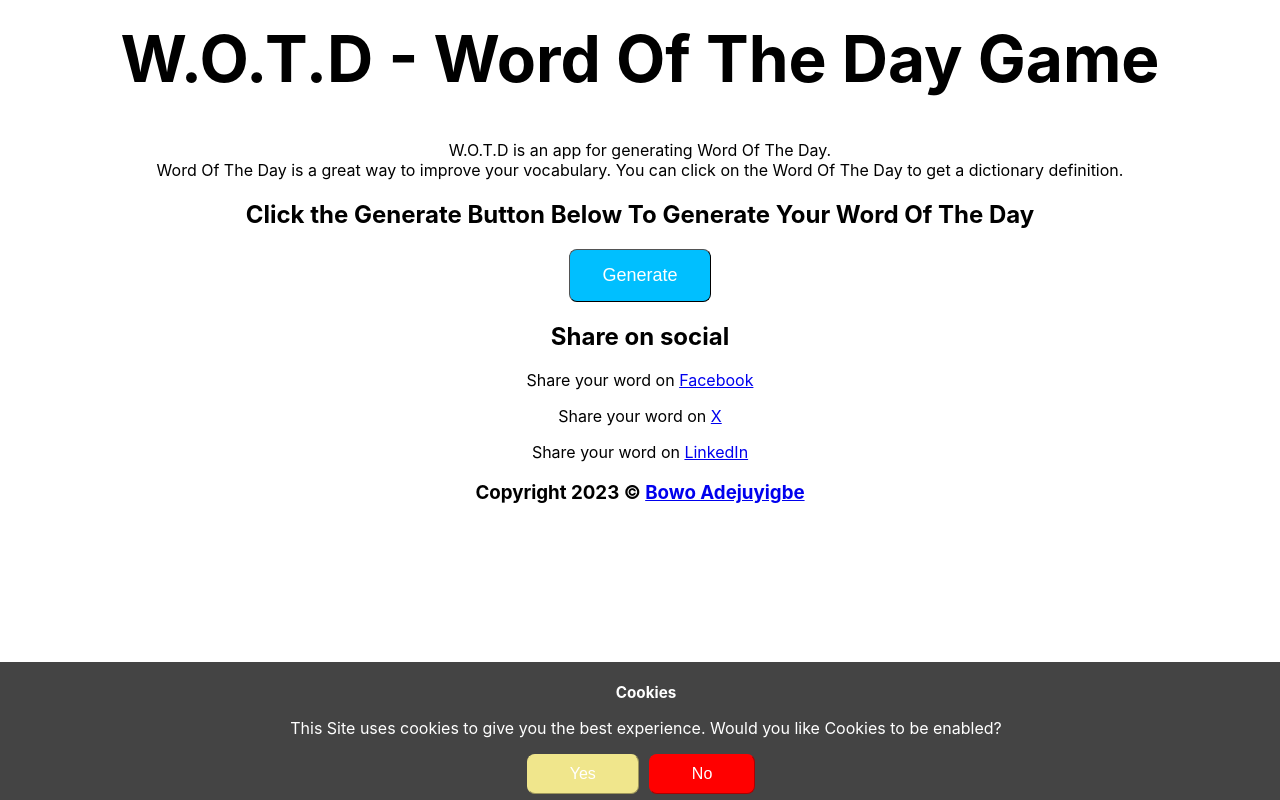
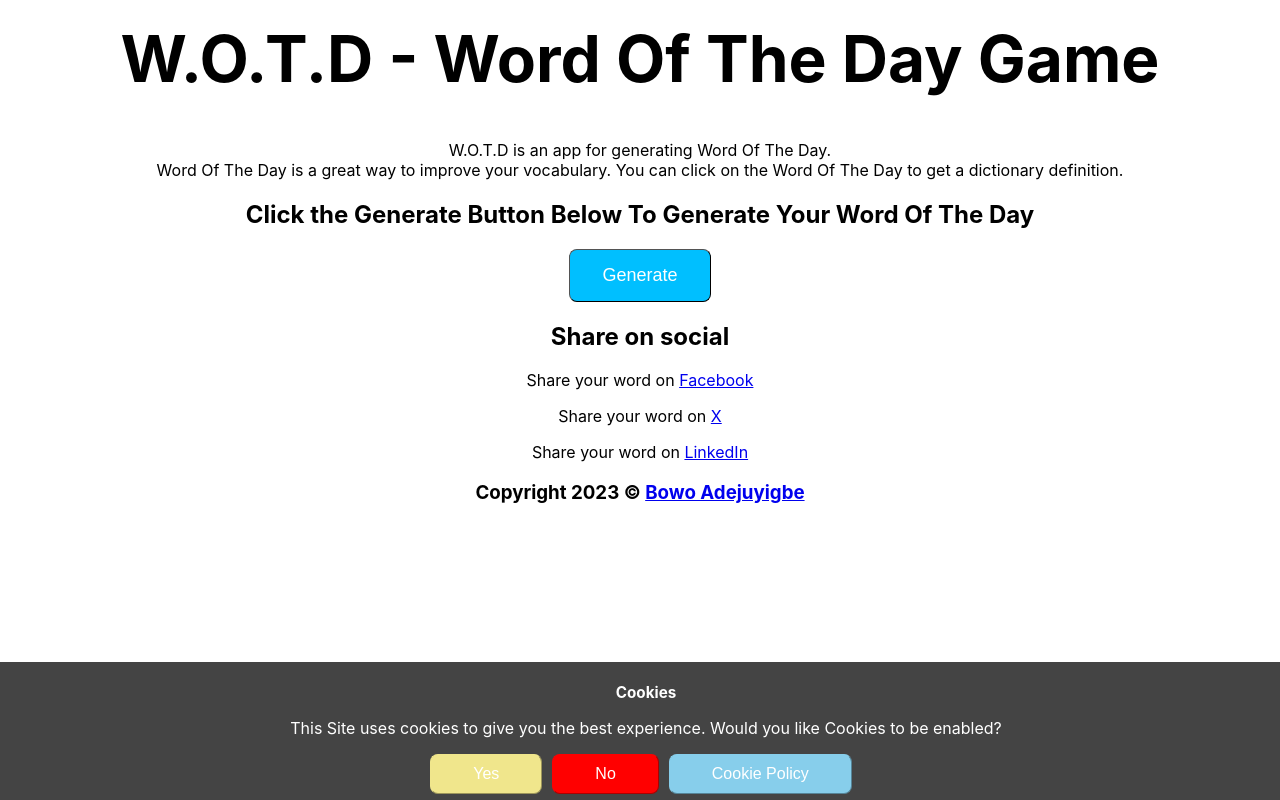
Before and after one commit to bowoadej/wotd-app, a React (Create React App) app: page / in a window 1280 px wide. Built offline with nearby package versions, Linux system fonts and the light colour scheme; no server answers.

Commit message:
changes to cookie notice buttons

```diff
--- a/src/App.css
+++ b/src/App.css
@@ -93,3 +93,17 @@ input[type="text"] {
   margin-right: 10px;
   border-color: red;
 }
+
+.cookie-policy {
+  background-color: skyblue;
+  font-size: medium;
+  padding: 10px 42px;
+  margin-right: 10px;
+  border-color: skyblue;
+  padding-bottom: 10px;
+}
+
+.cookie-policy-container {
+  padding: 10px;
+  text-align: center;
+}
--- a/src/components/CookiesManagement.js
+++ b/src/components/CookiesManagement.js
@@ -4,6 +4,7 @@ import Cookies from 'js-cookie';
 
 export default function CookiesManagement() {
     const [showPopUp, setShowPopUp] = useState(true);
+    const [showCookiePolicy, setShowCookiePolicy] = useState(false);
     //const [context, setContext] = useContext(Context);
     function setCookieConsent(cookieValue) {
         Cookies.set("consent", cookieValue);
@@ -37,8 +38,18 @@ export default function CookiesManagement() {
                     <div className='cookie-container'>
                         <h3>Cookies</h3>
                         <p>This Site uses cookies to give you the best experience. Would you like Cookies to be enabled?</p>
+
+                        {showCookiePolicy &&
+                            <div className='cookie-policy-container'>
+                                < h2 > Cookie Policy </h2>
+                                <p>This website uses cookies for operational purposes, and for the functioning of the application. By clicking 'Yes' you consent to the persistance of cookie to your device to enhance the experience of using this web app. By clicking 'No' we will restrict your experience to purely functional cookies to help deliver functionality on the webiste. </p>
+                                <button className='cookie-policy' onClick={() => setShowCookiePolicy(false)}>Close Cookie notice</button>
+                            </div>
+                        }
+
                         <button className='cookie-yes' onClick={() => handleClick("true")} >Yes</button>
                         <button className='cookie-no' onClick={() => handleClick("false")} > No</button>
+                        <button className='cookie-policy' onClick={() => setShowCookiePolicy(true)}>Cookie Policy</button>
                     </div>
                 }
             </div>
```
